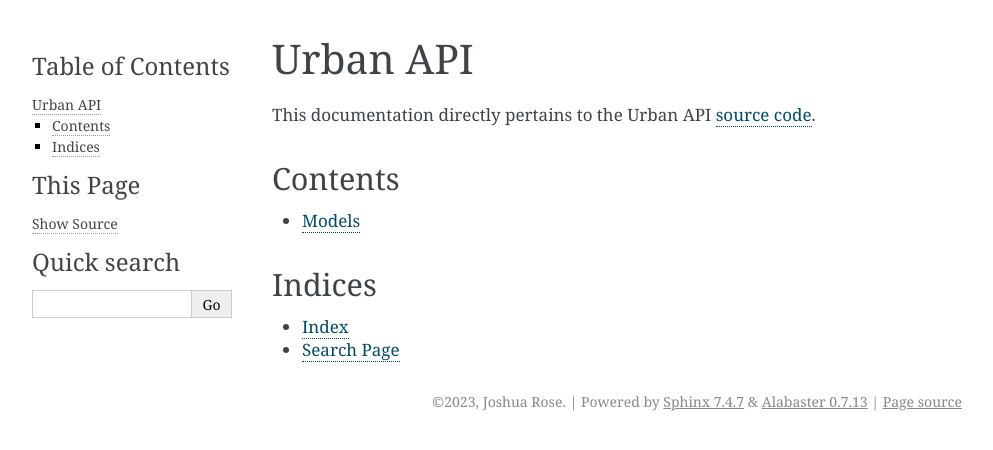
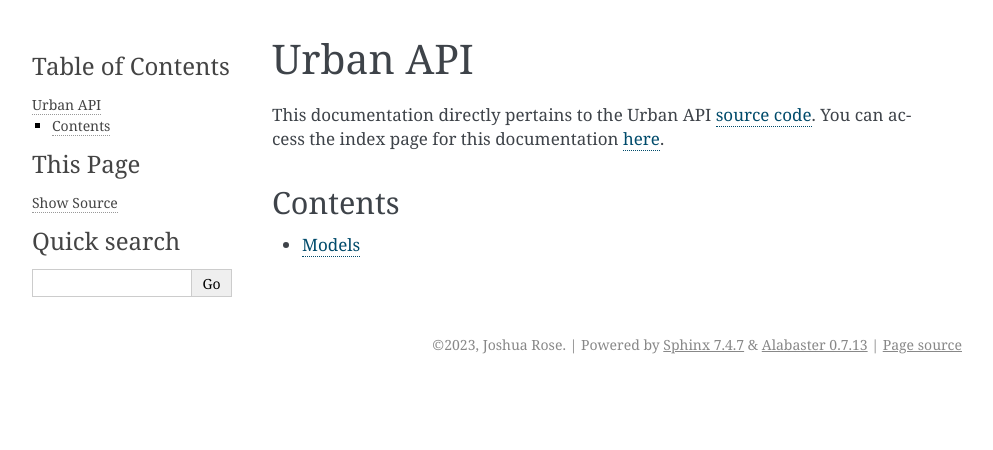
Before and after one commit to GH-Syn/urban-api, a Sphinx documentation site: the page built from docs/source/index.rst, in a window 1280 px wide. Shown: the top 450 px of the page, without its empty margins (148-1141 px from the left). Built offline with Sphinx 7.4.7, drawn with Linux system fonts in a browser that asks for light colours.

Commit message:
refactor(docs): Refactor ``genindex``
This commit refactors genindex.

`genindex` is now included in the documentatoin introduction.

Authored-by: Joshua Rose <joshuarose099@gmail.com>

```diff
--- a/docs/source/index.rst
+++ b/docs/source/index.rst
@@ -7,6 +7,7 @@
 ---------
 
 This documentation directly pertains to the Urban API `source code <https://github.com/GH-Syn/urban-api>`_.
+You can access the index page for this documentation `here <genindex.html>`_.
 
 
 Contents
@@ -15,11 +16,3 @@
 .. toctree::
 
    models
-
-
-
-Indices
-*******
-
-* :ref:`genindex`
-* :ref:`search`
```
